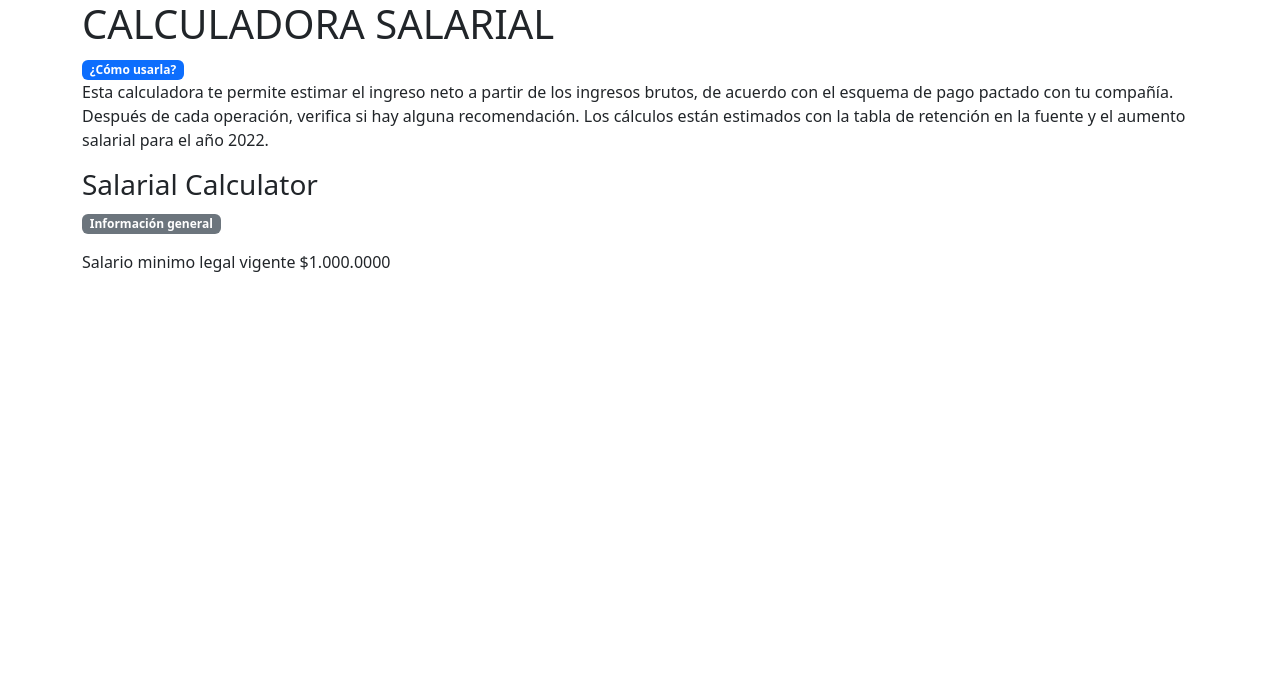
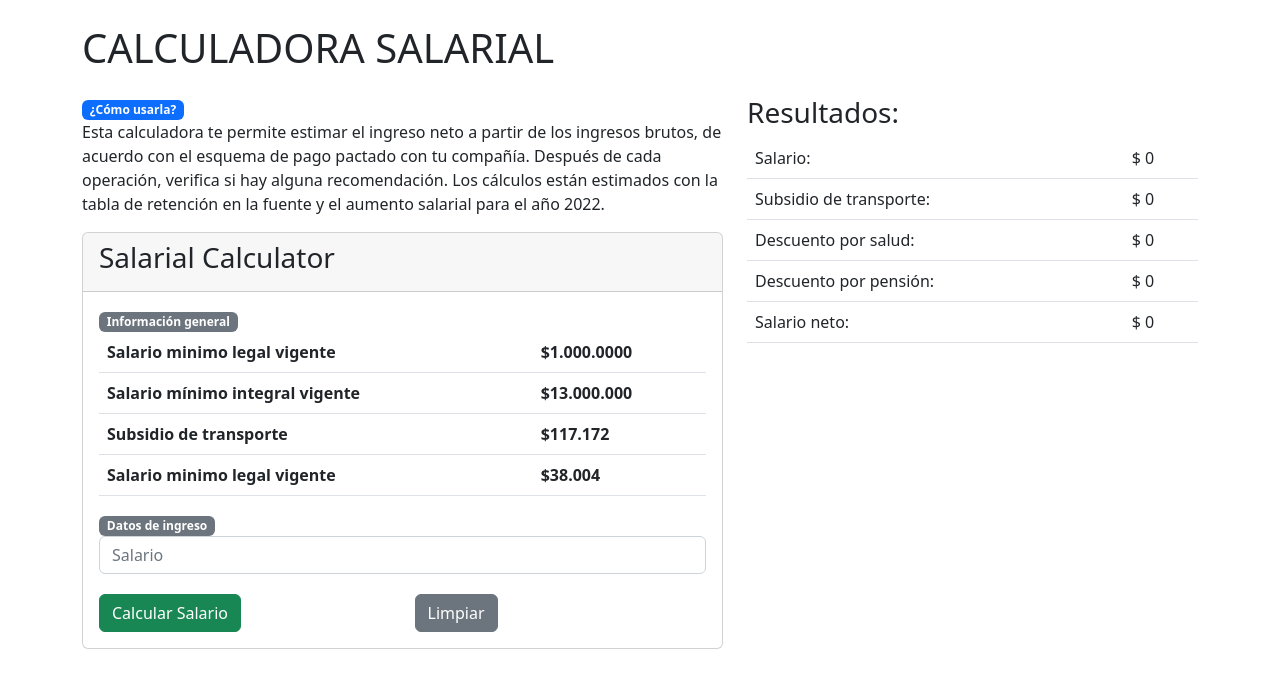
Before and after one commit to juanpablomg17/basic-calculator-salary, a Django app: page / in a window 1280 px wide. Shown: the top 688 px of the page. Run offline with Django 4.2, Linux system fonts and the light colour scheme; lists and menus that the app fills with data are empty.

Commit message:
fix: add js and html file into django structure

```diff
--- a/calculator/templates/index.html
+++ b/calculator/templates/index.html
@@ -1,43 +1,117 @@
+{% load static %}
 <!DOCTYPE html>
 <html lang="en">
+
 <head>
     <meta charset="UTF-8" />
     <title>Index</title>
-    <link href="https://cdn.jsdelivr.net/npm/bootstrap@5.2.3/dist/css/bootstrap.min.css" rel="stylesheet" integrity="sha384-rbsA2VBKQhggwzxH7pPCaAqO46MgnOM80zW1RWuH61DGLwZJEdK2Kadq2F9CUG65" crossorigin="anonymous">
+    <link href="https://cdn.jsdelivr.net/npm/bootstrap@5.2.3/dist/css/bootstrap.min.css" rel="stylesheet"
+        integrity="sha384-rbsA2VBKQhggwzxH7pPCaAqO46MgnOM80zW1RWuH61DGLwZJEdK2Kadq2F9CUG65" crossorigin="anonymous">
 
 </head>
+
+<style>
+    .form-control {
+        margin-bottom: 20px;
+    }
+</style>
+
 <body>
     <div class="container">
         <div class="row">
-        <div class="col-md-12">
-          <h1 class"mt-4 mb-4" >CALCULADORA SALARIAL</h1>
+                <h1 class="mt-4 mb-4">CALCULADORA SALARIAL</h1>
+
+                <div class="col-md-7">
                 <span class="badge bg-primary">¿Cómo usarla?</span>
 
-          <p>Esta calculadora te permite estimar el ingreso neto a partir de los ingresos brutos, de acuerdo con el esquema de pago pactado con tu compañía. Después de cada operación, verifica si hay alguna recomendación. Los cálculos están estimados con la tabla de retención en la fuente y el aumento salarial para el año 2022.</p>
+                <p>Esta calculadora te permite estimar el ingreso neto a partir de los ingresos brutos, de acuerdo con
+                    el esquema de pago pactado con tu compañía. Después de cada operación, verifica si hay alguna
+                    recomendación. Los cálculos están estimados con la tabla de retención en la fuente y el aumento
+                    salarial para el año 2022.</p>
 
-          <div class"card">
-            <div class"card-header">
-              <h3 class"card-title">Salarial Calculator</h3>
+                <div class="card">
+                    <div class="card-header">
+                        <h3 class="card-title">Salarial Calculator</h3>
                     </div>
-            <form class="card-body">
+                    <form id="salaryForm" class="card-body">
                         <span class="badge bg-secondary">Información general</span>
-                <table class="table"></table>
+                        <table class="table">
                             <tr>
                                 <th>Salario minimo legal vigente</th>
                                 <th>$1.000.0000</th>
                             </tr>
+                            <tr>
+                                <th>Salario mínimo integral vigente</th>
+                                <th>$13.000.000</th>
+                            </tr>
+                            <tr>
+                                <th>Subsidio de transporte</th>
+                                <th>$117.172</th>
+                            </tr>
+                            <tr>
+                                <th>Salario minimo legal vigente</th>
+                                <th>$38.004</th>
+                            </tr>
+                        </table>
+                        <span class="badge bg-secondary">Datos de ingreso</span>
+
+                        <div class="row">
+                            <div class="col-md-12">
+                                <input type="number" name="salary" id="salary" placeholder="Salario" class="form-control" required>
+                            </div>
+
+                        </div>
+
+                        <div class="row">
+                            <div class="col-md-6">
+                                <button type="submit" class="btn btn-success">Calcular Salario</button>
+                            </div>
+                            <div class="col-md-6">
+                                <button id="cleanFields" type="button" class="btn btn-secondary">Limpiar</button>
+                            </div>
+                        </div>
+
+
 
 
                     </form>
 
                 </div>
             </div>
+            <div class="col-md-5">
+                <h3>Resultados: </h3>
+                <table class="table">
+                    <tr>
+                        <td>Salario:</td>
+                        <td id="salaryToShow">$ 0</td>
+                    </tr>
+                    <tr>
+                        <td>Subsidio de transporte:</td>
+                        <td id="transportSubsidyToShow">$ 0</td>
+                    </tr>
+                    <tr>
+                        <td>Descuento por salud:</td>
+                        <td id="healthToShow">$ 0</td>
+                    </tr>
+                    <tr>
+                        <td>Descuento por pensión:</td>
+                        <td id="pensionToShow">$ 0</td>
+                    </tr>
+                    <tr>
+                        <td>Salario neto:</td>
+                        <td id="salarioNetoToShow">$ 0</td>
+                    </tr>
+
+                </table>
+
             </div>
-    <link
-      href="https://cdn.jsdelivr.net/npm/bootstrap@5.2.0/dist/css/bootstrap.min.css"
-      rel="stylesheet"
+
+        </div>
+    </div>
+        <link href="https://cdn.jsdelivr.net/npm/bootstrap@5.2.0/dist/css/bootstrap.min.css" rel="stylesheet"
             integrity="sha384-gH2yIJqKdNHPEq0n4Mqa/HGKIhSkIHeL5AyhkYV8i59U5AR6csBvApHHNl/vI1Bx"
-      crossorigin="anonymous"
-    />
+            crossorigin="anonymous" />
+          <script src="{% static 'calculateSalary.js' %}"></script>
 </body>
+
 </html>
```
Also changed, not shown: index.html (deleted, +0 -116 lines), calculator/static/calculateSalary.js (renamed from calculateSalary.js). Lines whose indentation alone changed are shown as unchanged.
